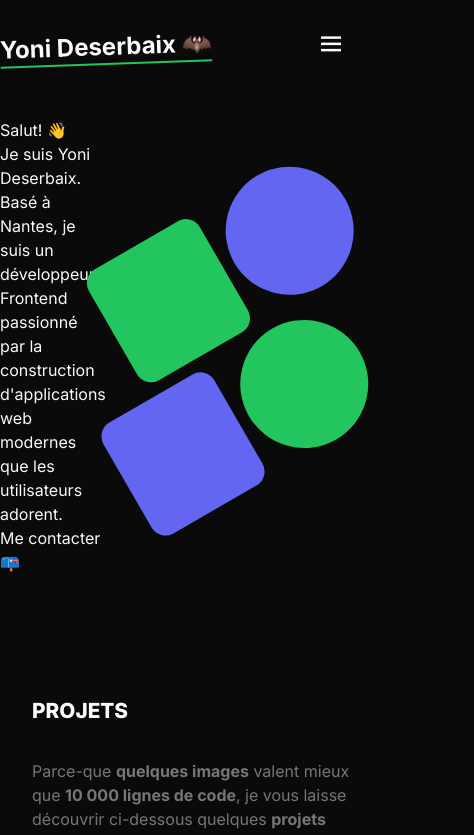
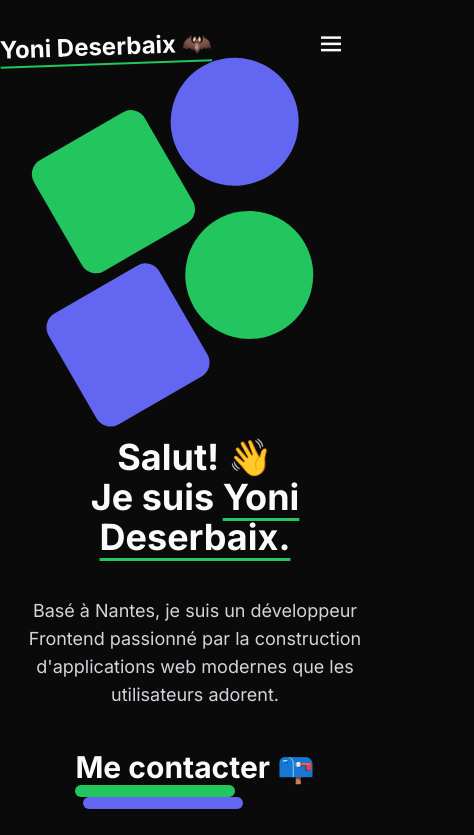
Before and after one commit to Yoni-Deserbaix/Portfolio, a Next.js app: page / in a window 390 px wide. Shown: the top 835 px of the page, 474 px wide, since content can reach past the window. Built offline with nearby package versions, Linux system fonts and the light colour scheme.

Commit message:
update hero responsive

```diff
--- a/src/app/components/Hero.tsx
+++ b/src/app/components/Hero.tsx
@@ -7,24 +7,31 @@ import Link from "next/link";
 
 export default function Hero() {
   return (
-    <div className="min-h-[60vh] flex items-center justify-between">
-      <div>
-        <h1>
-          Salut! 👋 <br /> Je suis <span>{"Yoni Deserbaix."}</span>
+    <div className="min-h-[60vh] flex flex-col-reverse gap-14 lg:gap-0 lg:flex-row items-center justify-between">
+      <div className="space-y-10 text-center lg:text-left">
+        <h1 className="text-4xl lg:text-5xl font-bold">
+          Salut! 👋 <br /> Je suis{" "}
+          <span className="underline underline-offset-8 decoration-green-500">
+            {"Yoni Deserbaix."}
+          </span>
         </h1>
-        <p>
+        <p className="md:w-96 text-lg text-gray-300">
           {
             "Basé à Nantes, je suis un développeur Frontend passionné par la construction d'applications web modernes que les utilisateurs adorent."
           }
         </p>
-        <Link href={"mailto:yonideserbaix@gmail.com"}>
+        <Link href={"mailto:yonideserbaix@gmail.com"} className="inline-block">
           <div>
-            <h1>Me contacter 📪</h1>
+            <h1 className="text-3xl font-bold hover:text-green-400 transition-all">
+              Me contacter 📪
+              <div className="w-40 h-3 bg-green-500 rounded-full"></div>
+              <div className="w-40 h-3 bg-indigo-500 rounded-full translate-x-2"></div>
+            </h1>
           </div>
         </Link>
       </div>
       <div>
-        <div className="w-72 h-72 space-y-3 -rotate-[30deg]">
+        <div className="w-72 h-72 space-y-3 -rotate-[30deg] ">
           <div className="flex gap-3 translate-x-8">
             <div className="w-32 h-32 rounded-2xl bg bg-green-500"></div>
             <div className="w-32 h-32 rounded-full bg bg-indigo-500"></div>
--- a/src/app/page.tsx
+++ b/src/app/page.tsx
@@ -8,6 +8,7 @@ import Skills from "./components/Skills/Skills";
 export default function Home() {
   return (
     <div className="max-w-7xl mx-auto">
+      <div className=" mx-auto overflow-hidden"></div>
       <Header />
       <Hero />
       <Projects />
```
